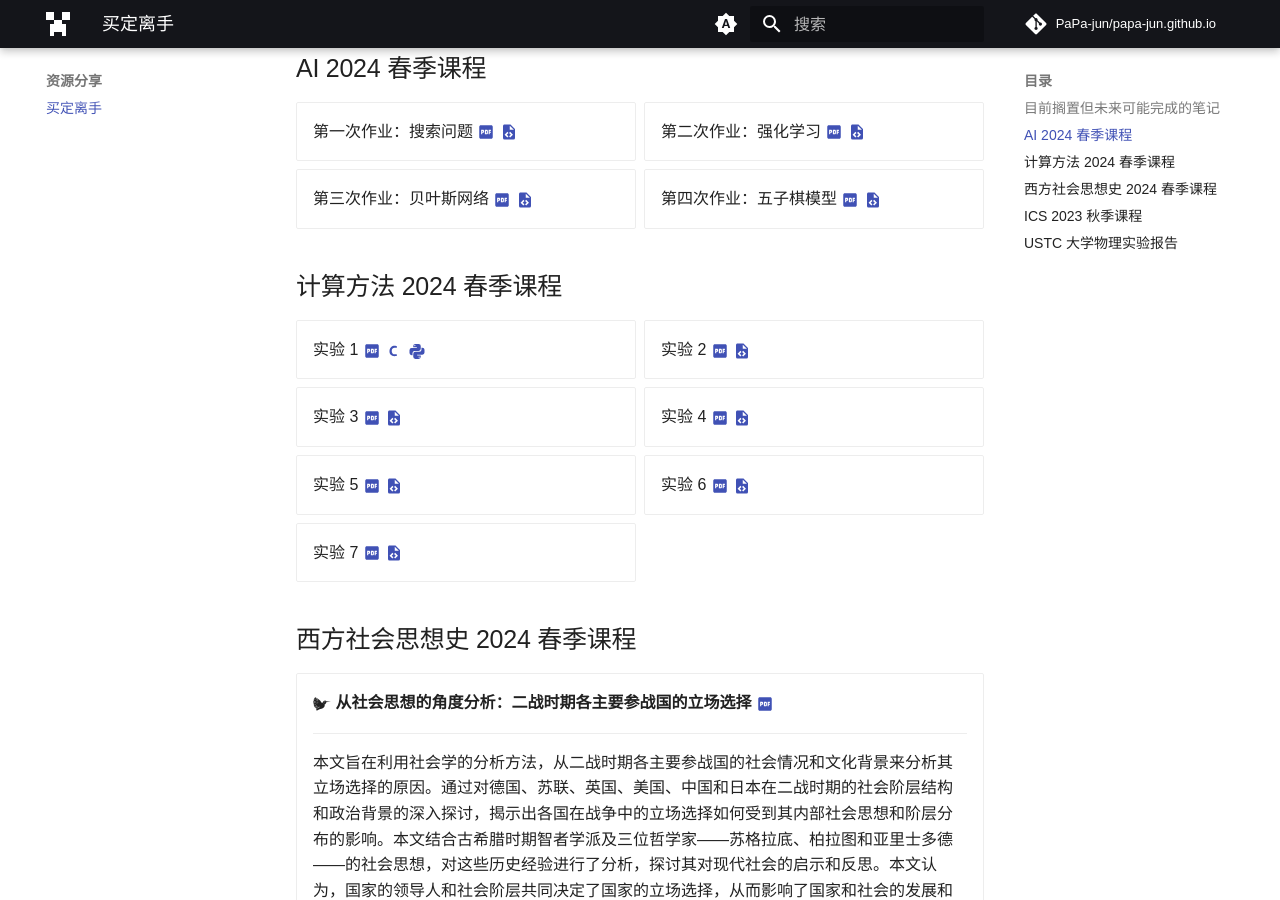
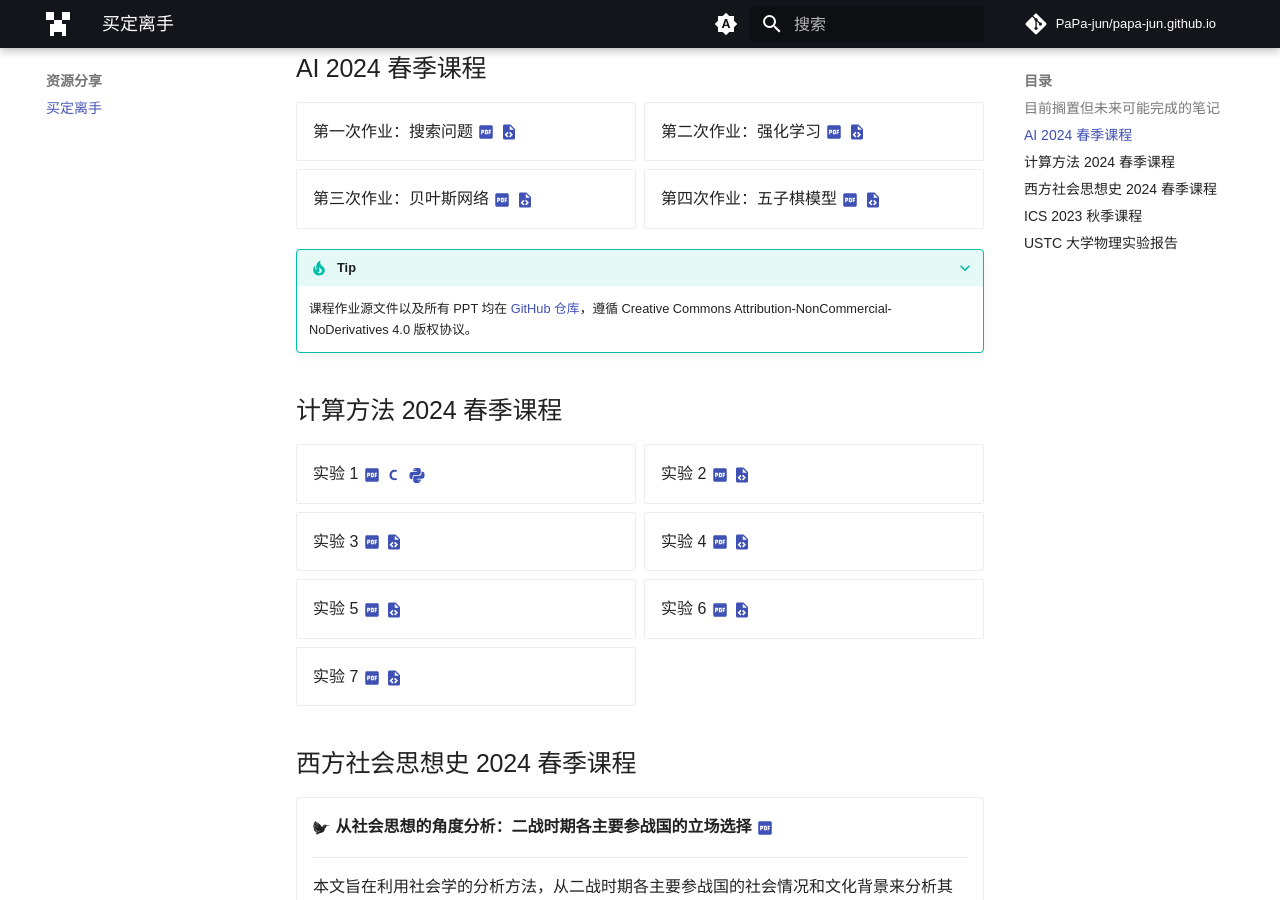
Before and after one commit to PaPa-jun/papa-jun.github.io, an MkDocs documentation site: the page built from docs/resources/index.md, in a window 1280 px wide and 900 px high, scrolled down 562 px. Built offline with MkDocs 1.6.1 and Material for MkDocs 9.7.7, drawn with Linux system fonts in a browser that asks for light colours; emoji names are drawn with the system emoji font; some web fonts are replaced; comment, search, counter and statistics services are not loaded.

Commit message:
update resources

```diff
--- a/docs/resources/index.md
+++ b/docs/resources/index.md
@@ -27,6 +27,9 @@
 - 第三次作业：贝叶斯网络 [:material-file-pdf-box:{ .middle }](./pdfs/AI/Lab3.pdf) [:material-file-code:{ .middle }](./code/AI/lab3.py)
 - 第四次作业：五子棋模型 [:material-file-pdf-box:{ .middle }](./pdfs/AI/Lab4.pdf) [:material-file-code:{ .middle }](./code/AI/lab4.py)
 </div>
+
+???+ tip
+    课程作业源文件以及所有 PPT 均在 [GitHub 仓库](https://github.com/PaPa-jun/DS4001.01.2024SP)，遵循 Creative Commons Attribution-NonCommercial-NoDerivatives 4.0 版权协议。
 
 ## 计算方法 2024 春季课程
 
```
Also changed, not shown: docs/photos/index.md (+1 -2 lines).
